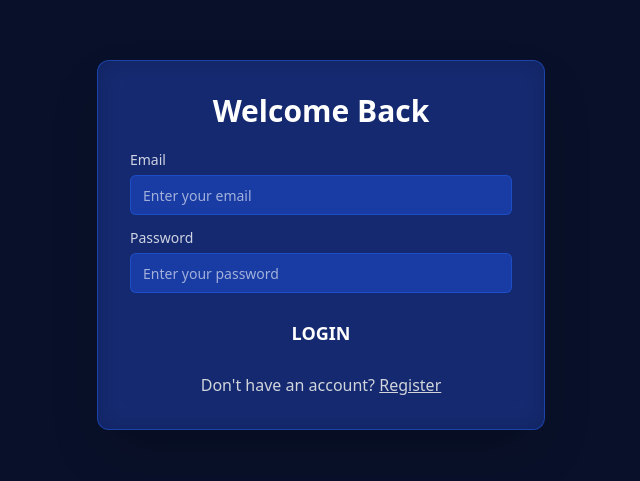
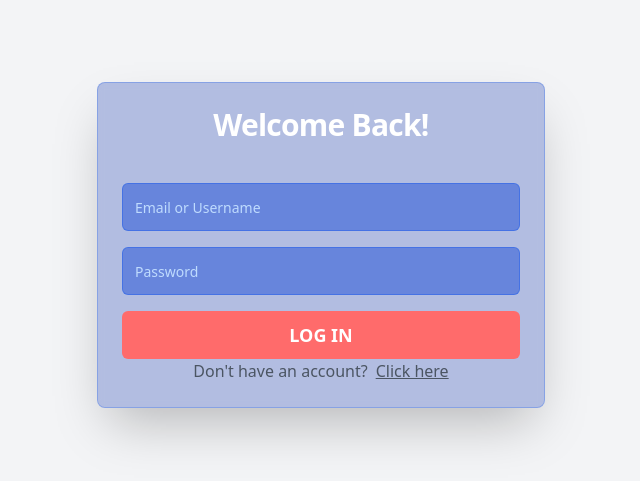
Before and after one commit to Ananya-Dewangan/Alumni-Management-System, a React (Vite) app in the folder frontend/: page /auth in a window 1280 px wide. Shown: the part 155-636 px from the top of the page, without its empty margins (319-959 px from the left). Built offline with nearby package versions, Linux system fonts and the light colour scheme; no server answers.

Commit message:
login and register as previous

```diff
--- a/frontend/src/pages/auth/Login.jsx
+++ b/frontend/src/pages/auth/Login.jsx
@@ -1,69 +1,92 @@
-"use client";
-
-import { useState } from "react";
+import React, { useState } from "react";
+import axios from "axios";
+import { Button } from "@/components/ui/button";
 import { Input } from "@/components/ui/input";
-import { Label } from "@/components/ui/label";
-import { Button } from "@/components/ui/button";
+import { Card, CardContent, CardHeader, CardTitle } from "@/components/ui/card";
+import { useNavigate } from "react-router-dom";
 
 export default function LoginForm({ onToggle }) {
-  const [formData, setFormData] = useState({ email: "", password: "" });
+  const [form, setForm] = useState({ identifier: "", password: "" });
+  const [error, setError] = useState("");
+  const navigate = useNavigate();
 
-  const handleChange = (e) => setFormData({ ...formData, [e.target.name]: e.target.value });
 
-  const handleSubmit = async (e) => {
+  const handleChange = (e) =>
+    setForm({ ...form, [e.target.name]: e.target.value });
+
+  const handleSubmit = (e) => {
     e.preventDefault();
-    // TODO: Add login logic
-    alert("Login submitted!");
+    setError("");
+    axios
+      .post(
+        "http://localhost:5000/api/auth/login",
+        { identifier: form.identifier, password: form.password },
+        { withCredentials: true }
+      )
+      .then((res) => {
+        console.log(res.data.user);
+        navigate("/profile");
+      })
+      .catch((err) => {
+        setError("Invalid username or password. Please try again.");
+
+      });
   };
 
   return (
-    <div className="flex justify-center items-center min-h-screen bg-blue-900/30 backdrop-blur-sm">
-      <div className="bg-blue-800/40 border border-blue-600/50 backdrop-blur-md rounded-xl shadow-2xl max-w-md w-full p-8">
-        <h2 className="text-3xl font-bold text-white text-center mb-6">Welcome Back</h2>
+    <div className="flex justify-center items-center min-h-screen bg-gray-100">
+      <Card className="w-full max-w-md bg-blue-800/30 backdrop-blur-sm border-blue-600/30 shadow-2xl">
+        <CardHeader className="text-center pb-6">
+          <CardTitle className="text-3xl font-bold text-white mb-4">
+            Welcome Back!
+          </CardTitle>
+          {error && (
+            <p className="text-red-400 text-sm font-medium text-center">
+              {error}
+            </p>
+          )}
+        </CardHeader>
+        <CardContent>
+          {/* Error message */}
           <form onSubmit={handleSubmit} className="space-y-4">
-          <div className="space-y-2">
-            <Label htmlFor="email" className="text-white/80">Email</Label>
             <Input
-              id="email"
-              name="email"
-              type="email"
-              placeholder="Enter your email"
-              value={formData.email}
+              type="text"
+              name="identifier"
+              placeholder="Email or Username"
+              value={form.identifier}
               onChange={handleChange}
-              className="bg-blue-700/50 border-blue-600/50 text-white placeholder:text-white/60 focus:border-coral-400"
+              className="bg-blue-700/50 border-blue-600/50 text-white placeholder:text-blue-200 h-12"
               required
             />
-          </div>
-
-          <div className="space-y-2">
-            <Label htmlFor="password" className="text-white/80">Password</Label>
             <Input
-              id="password"
+              type="password"
               name="password"
-              type="password"
-              placeholder="Enter your password"
-              value={formData.password}
+              placeholder="Password"
+              value={form.password}
               onChange={handleChange}
-              className="bg-blue-700/50 border-blue-600/50 text-white placeholder:text-white/60 focus:border-coral-400"
+              className="bg-blue-700/50 border-blue-600/50 text-white placeholder:text-blue-200 h-12"
               required
             />
-          </div>
-
             <Button
               type="submit"
-            className="w-full h-12 text-white font-semibold text-lg bg-coral-400 hover:bg-coral-300 transition-colors rounded-lg"
+              className="w-full h-12 text-white font-semibold text-lg"
+              style={{ backgroundColor: "#FF6B6B" }}
             >
-            LOGIN
+              LOG IN
             </Button>
           </form>
-
-        <p className="mt-4 text-center text-gray-300">
-          Don't have an account?{" "}
-          <button onClick={onToggle} className="text-coral-400 hover:text-coral-300 underline">
-            Register
+          <div className="flex items-center justify-center space-x-2 text-gray-600">
+            <span>Don't have an account?</span>
+            <button
+              type="button"
+              onClick={onToggle}
+              className="text-coral-400 hover:text-coral-300 underline"
+            >
+              Click here
             </button>
-        </p>
           </div>
+        </CardContent>
+      </Card>
     </div>
   );
 }
--- a/frontend/src/pages/auth/Logout.jsx
+++ b/frontend/src/pages/auth/Logout.jsx
@@ -1,28 +1,22 @@
-import { useEffect } from "react";
-import axios from "axios";
-import { useNavigate } from "react-router-dom";
+import { useState } from "react"
+import LoginForm from "@/pages/auth/Login"
+import RegisterForm from "@/pages/auth/Register"
 
-export default function Logout() {
-  const navigate = useNavigate();
+export default function AuthPage() {
 
-  useEffect(() => {
-    const logout = async () => {
-      try {
-        await axios.post(
-          "http://localhost:5000/api/auth/logout",
-          {},
-          { withCredentials: true } // ✅ include cookies
-        );
-        navigate("/auth"); // redirect after logout
-      } catch (err) {
-        console.error("Logout error:", err.response?.data || err.message);
-        alert(err.response?.data?.msg || "Error logging out");
-        navigate("/auth"); // still redirect to login even if error
-      }
-    };
+    const [isLogin, setIsLogin] = useState(true)
 
-    logout();
-  }, [navigate]);
+    const toggleForm = () => {
+        setIsLogin((prev) => !prev)
+    }
 
-  return null; // nothing to render
+    return (
+        <div >
+            {isLogin ? (
+                <LoginForm onToggle={toggleForm} />
+            ) : (
+                <RegisterForm onToggle={toggleForm} />
+            )}
+        </div>
+    )
 }
--- a/frontend/src/pages/auth/Register.jsx
+++ b/frontend/src/pages/auth/Register.jsx
@@ -1,34 +1,79 @@
-"use client";
+"use client"
 
-import { useState } from "react";
-import { Input } from "@/components/ui/input";
-import { Label } from "@/components/ui/label";
-import { Button } from "@/components/ui/button";
-import { Select, SelectContent, SelectItem, SelectTrigger, SelectValue } from "@/components/ui/select";
+import { useState } from "react"
+import axios from "axios"
+import { useNavigate } from "react-router-dom"
+import { Button } from "@/components/ui/button"
+import { Input } from "@/components/ui/input"
+import { Card, CardContent, CardHeader, CardTitle } from "@/components/ui/card"
+import { Label } from "@/components/ui/label"
+import { Select, SelectContent, SelectItem, SelectTrigger, SelectValue } from "@/components/ui/select"
 
 export default function RegisterForm({ onToggle }) {
-  const [formData, setFormData] = useState({ username: "", email: "", password: "", batch: "", role: "" });
+  const [formData, setFormData] = useState({
+    username: "",
+    email: "",
+    password: "",
+    batch: "",
+    role: "",
+  })
 
-  const handleChange = (e) => setFormData({ ...formData, [e.target.name]: e.target.value });
-  const handleSelectChange = (name, value) => setFormData({ ...formData, [name]: value });
+  const navigate = useNavigate()
+
+  const handleChange = (e) => {
+    setFormData((prev) => ({
+      ...prev,
+      [e.target.name]: e.target.value,
+    }))
+  }
+
+  const handleSelectChange = (name, value) => {
+    setFormData((prev) => ({
+      ...prev,
+      [name]: value,
+    }))
+  }
 
   const handleSubmit = async (e) => {
-    e.preventDefault();
-    alert("Register submitted!");
-  };
+    e.preventDefault()
+    try {
+      const payload = { ...formData }
+
+      // Remove batch if not relevant
+      if (formData.role === "admin") {
+        delete payload.batch
+      }
+
+      const res = await axios.post(
+        "http://localhost:5000/api/auth/register",
+        payload,
+        { withCredentials: true }
+      )
+      console.log("✅ Registered:", res.data)
+      navigate("/profile")
+    } catch (err) {
+      console.error(err)
+      alert(err.response?.data?.msg || "Error registering")
+    }
+  }
 
   return (
-    <div className="flex justify-center items-center min-h-screen bg-blue-900/30 backdrop-blur-sm">
-      <div className="bg-blue-800/40 border border-blue-600/50 backdrop-blur-md rounded-xl shadow-2xl max-w-md w-full p-8">
-        <h2 className="text-3xl font-bold text-white text-center mb-6">Create Account</h2>
+    <div className="flex justify-center items-center min-h-screen bg-gray-100">
+      <Card className="bg-blue-800/30 border-blue-600/50 backdrop-blur-sm max-w-md w-full">
+        <CardHeader className="text-center">
+          <CardTitle className="text-3xl font-bold text-white">Create Account</CardTitle>
+        </CardHeader>
+
+        <CardContent className="space-y-6">
           <form onSubmit={handleSubmit} className="space-y-4">
+            {/* Username */}
             <div className="space-y-2">
               <Label htmlFor="username" className="text-white/80">Username</Label>
               <Input
                 id="username"
                 name="username"
                 type="text"
-              placeholder="Enter username"
+                placeholder="Enter Username"
                 value={formData.username}
                 onChange={handleChange}
                 className="bg-blue-700/50 border-blue-600/50 text-white placeholder:text-white/60 focus:border-coral-400"
@@ -36,13 +81,14 @@ export default function RegisterForm({ onToggle }) {
               />
             </div>
 
+            {/* Email */}
             <div className="space-y-2">
               <Label htmlFor="email" className="text-white/80">Email</Label>
               <Input
                 id="email"
                 name="email"
                 type="email"
-              placeholder="Enter email"
+                placeholder="Enter Email"
                 value={formData.email}
                 onChange={handleChange}
                 className="bg-blue-700/50 border-blue-600/50 text-white placeholder:text-white/60 focus:border-coral-400"
@@ -50,13 +96,14 @@ export default function RegisterForm({ onToggle }) {
               />
             </div>
 
+            {/* Password */}
             <div className="space-y-2">
               <Label htmlFor="password" className="text-white/80">Password</Label>
               <Input
                 id="password"
                 name="password"
                 type="password"
-              placeholder="Enter password"
+                placeholder="Enter Password"
                 value={formData.password}
                 onChange={handleChange}
                 className="bg-blue-700/50 border-blue-600/50 text-white placeholder:text-white/60 focus:border-coral-400"
@@ -64,9 +111,13 @@ export default function RegisterForm({ onToggle }) {
               />
             </div>
 
+            {/* Role Selection */}
             <div className="space-y-2">
               <Label htmlFor="role" className="text-white/80">Role</Label>
-            <Select onValueChange={(value) => handleSelectChange("role", value)} required>
+              <Select
+                onValueChange={(value) => handleSelectChange("role", value)}
+                required
+              >
                 <SelectTrigger className="bg-blue-700/50 border-blue-600/50 text-white focus:border-coral-400">
                   <SelectValue placeholder="Select role" />
                 </SelectTrigger>
@@ -78,6 +129,7 @@ export default function RegisterForm({ onToggle }) {
               </Select>
             </div>
 
+            {/* Conditional Batch Field (only for student/alumni) */}
             {(formData.role === "student" || formData.role === "alumni") && (
               <div className="space-y-2">
                 <Label htmlFor="batch" className="text-white/80">Batch</Label>
@@ -85,7 +137,7 @@ export default function RegisterForm({ onToggle }) {
                   id="batch"
                   name="batch"
                   type="text"
-                placeholder="Enter batch year"
+                  placeholder="Enter Batch Year"
                   value={formData.batch}
                   onChange={handleChange}
                   className="bg-blue-700/50 border-blue-600/50 text-white placeholder:text-white/60 focus:border-coral-400"
@@ -94,21 +146,28 @@ export default function RegisterForm({ onToggle }) {
               </div>
             )}
 
+            {/* Submit */}
             <Button
               type="submit"
-            className="w-full h-12 text-white font-semibold text-lg bg-coral-400 hover:bg-coral-300 transition-colors rounded-lg"
+              className="w-full h-12 text-white font-semibold text-lg"
+              style={{ backgroundColor: "#FF6B6B" }}
             >
               REGISTER
             </Button>
           </form>
 
-        <p className="mt-4 text-center text-gray-300">
-          Already have an account?{" "}
-          <button onClick={onToggle} className="text-coral-400 hover:text-coral-300 underline">
-            Login
+          <div className="flex items-center justify-center space-x-2 text-gray-300">
+            <span>Already have an account?</span>
+            <button
+              type="button"
+              onClick={onToggle}
+              className="text-coral-400 hover:text-coral-300 underline"
+            >
+              Click here
             </button>
-        </p>
           </div>
+        </CardContent>
+      </Card>
     </div>
-  );
+  )
 }
--- a/frontend/src/pages/auth/page.jsx
+++ b/frontend/src/pages/auth/page.jsx
@@ -1,13 +1,22 @@
-"use client";
-
-import { useState } from "react";
-import LoginForm from "@/pages/auth/Login";
-import RegisterForm from "@/pages/auth/Register";
+import { useState } from "react"
+import LoginForm from "@/pages/auth/Login"
+import RegisterForm from "@/pages/auth/Register"
 
 export default function AuthPage() {
-  const [isLogin, setIsLogin] = useState(true);
 
-  const toggleForm = () => setIsLogin(prev => !prev);
+    const [isLogin, setIsLogin] = useState(true)
 
-  return <>{isLogin ? <LoginForm onToggle={toggleForm} /> : <RegisterForm onToggle={toggleForm} />}</>;
+    const toggleForm = () => {
+        setIsLogin((prev) => !prev)
+    }
+
+    return (
+        <div >
+            {isLogin ? (
+                <LoginForm onToggle={toggleForm} />
+            ) : (
+                <RegisterForm onToggle={toggleForm} />
+            )}
+        </div>
+    )
 }
```
Lines whose indentation alone changed are shown as unchanged.
